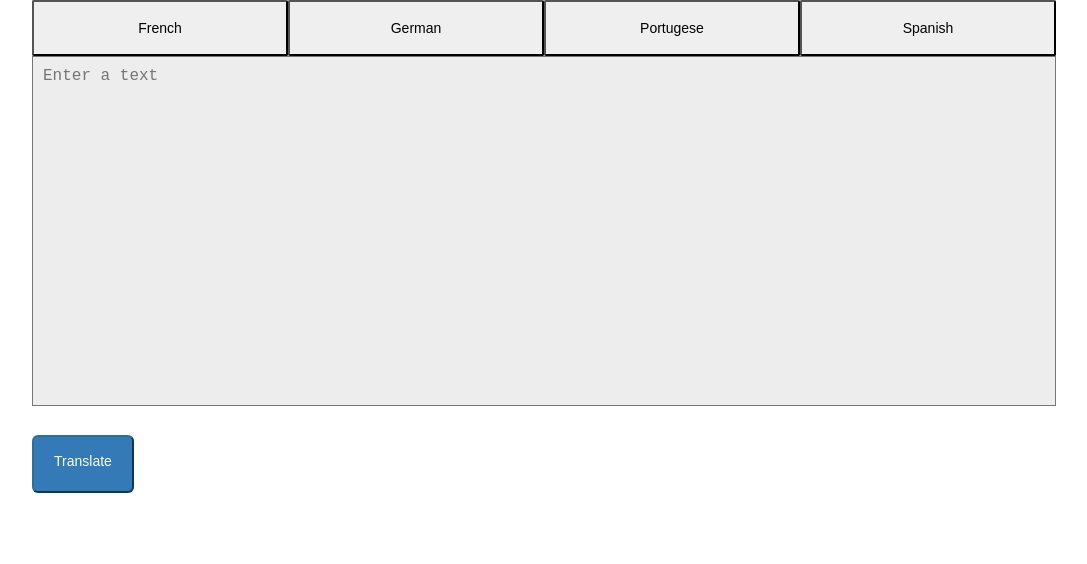
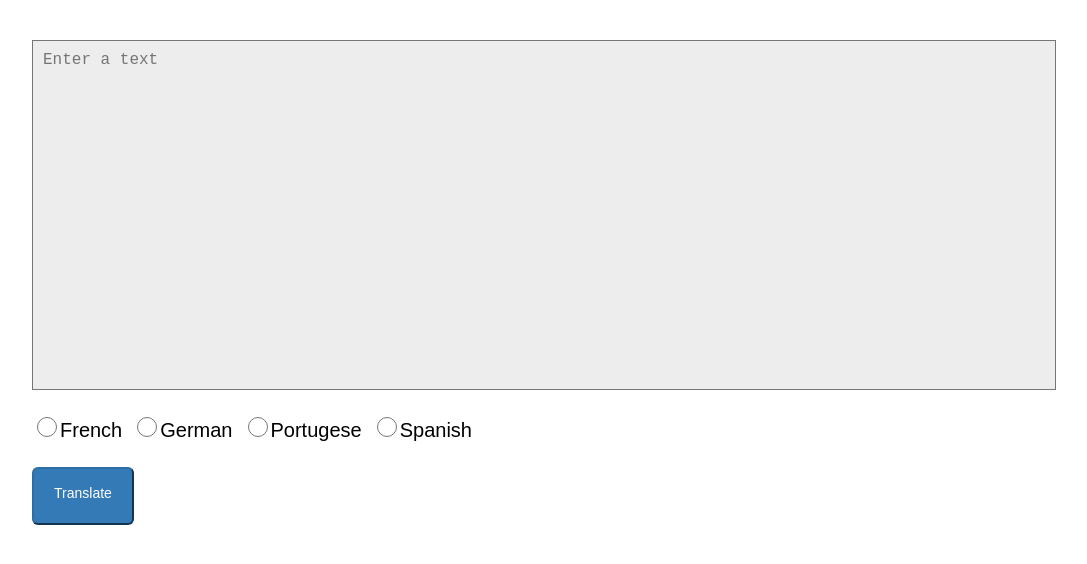
Before and after one commit to areai51/ai-graphQL, a React app: page / in a window 1280 px wide. Shown: the top 564 px of the page, without its empty margins (96-1183 px from the left). Built offline with nearby package versions, Linux system fonts and the light colour scheme; what aws-amplify would draw is missing.

Commit message:
Review changes as per vincis comments - radio button etc,..

```diff
--- a/public/index.html
+++ b/public/index.html
@@ -19,7 +19,7 @@
       work correctly both with client-side routing and a non-root public URL.
       Learn how to configure a non-root public URL by running `npm run build`.
     -->
-    <title>React App</title>
+    <title>AI Translate</title>
   </head>
   <body>
     <noscript>
--- a/src/App.css
+++ b/src/App.css
@@ -9,6 +9,7 @@
   position: relative;
   width: 80%;
   height: 100%;
+  margin:40px auto;
 }
 
 
@@ -91,13 +92,18 @@
   display: flex;
 }
 
-.btn-group-parent > .btn{
-  padding: 18px 20px;
-  width: 100%;
-  outline: none;
-  font-size: 14px;
+.btn-group-parent{
+  padding:20px 0 0;
 }
 
-button.selected {
-  background-color: #efefef;
+.btn-group-parent .languages > .btn{
+  height: 20px;
+  width: 20px;
 }
+
+.btn-group-parent .languages{
+  margin-right: 10px;
+}
+.btn-group-parent .languages > label{
+  font-size: 20px;
+}
--- a/src/App.js
+++ b/src/App.js
@@ -1,10 +1,11 @@
 import React, { Component } from 'react';
 
-
+import awsmobile from './aws-exports';
 import { API, graphqlOperation } from 'aws-amplify';
 import codes from './codes';
 import query from './query';
 import ButtonGroup from './Buttongroup';
+
 import  './App.css';
 
 const buttons = [
@@ -21,10 +22,11 @@ export default class App extends Component {
     sentence: '',
     mp3Url: '',
     loading: false,
-    enableplay:false
+    langSelected:''
   }
   updateIndex = index => {
     this.setState({ index });
+    this.setState({ langSelected:buttons[index]});
   }
   onChangeText = (e) => {
     this.setState({ sentence: e.target.value })
@@ -34,12 +36,11 @@ export default class App extends Component {
     const code = codes[this.state.index].code
     try {
       this.setState({ loading: true });
-      this.setState({ enableplay: false });
       const translation = await API.graphql(graphqlOperation(query, { sentence: this.state.sentence, code: code }))
       const { sentence } = translation.data.getTranslatedSentence
-      const mp3Url = `https://s3.ap-south-1.amazonaws.com/YOURBUCKETNAME/${sentence}`
-      this.setState({ mp3Url, loading: false });
-      this.setState({ enableplay: true });
+      const mp3Url = awsmobile.aws_s3_url+sentence;
+      this.setState({ mp3Url});
+      this.playSound();
     } catch (error) {
       console.log('error translating : ', error)
       this.setState({ loading: false })
@@ -48,8 +49,11 @@ export default class App extends Component {
   playSound = () => {
     const audio = new Audio(this.state.mp3Url);
     try {
-      audio.play();
-      this.setState({ sentence: '' })
+      audio.play().then(()=>{
+        this.setState({loading: false });
+      },(err)=>{
+        console.dir('error',err);
+      });
     }
     catch (error) {
       console.log('playback failed due to audio decoding errors, '+ error);
@@ -60,16 +64,16 @@ export default class App extends Component {
     return (
      <div className="body">
       <div>
-        <ButtonGroup activebtn={this.state.index} buttons={buttons} onButtonClick={this.updateIndex} />
         <textarea
         value={this.state.sentence}
         onChange={this.onChangeText}
         placeholder="Enter a text"
         />
+        <ButtonGroup activebtn={this.state.index} buttons={buttons} onButtonClick={this.updateIndex} />
         <div className="btn-container">
           <button disabled={this.state.loading}
             className="btn btn-primary"
-            onClick={this.translate}><span className="button-text" >Translate</span> { this.state.loading &&<span className="symbol"></span>
+            onClick={this.translate}><span className="button-text" >Translate {this.state.langSelected && 'to '+this.state.langSelected}</span> { this.state.loading &&<span className="symbol"></span>
           }
           </button>
           { this.state.enableplay &&
--- a/src/Buttongroup.js
+++ b/src/Buttongroup.js
@@ -10,11 +10,13 @@ export default ({
             buttons && (
                 buttons.map((value,index)=>{
                     return (
-                    <button
-                        className={"btn " + ( (activebtn === index) ? 'selected' : '' ) }
-                        key={index}
-                        onClick={()=>onButtonClick(index)}>{value}
-                    </button>
+                    <div key={'radiowrapper'+index}  className='languages'>
+                        <input type='radio' name='language' id={'lang'+index} value={value}
+                            className={"btn " + ( (activebtn === index) ? 'selected' : '' ) }
+                            key={'radio'+index}
+                            onClick={()=>onButtonClick(index)}/>
+                        <label key={'label'+index} htmlFor={'lang'+index}>{value}</label>
+                    </div>
                     )
                 })
             )
--- a/src/aws-exports.js
+++ b/src/aws-exports.js
@@ -1,8 +1,9 @@
 const awsmobile = {
-    'aws_appsync_graphqlEndpoint': 'https://xxxxxx.appsync-api.us-east-1.amazonaws.com/graphql',
+  'aws_appsync_graphqlEndpoint': 'https://xxxxxx.appsync-api.us-east-1.amazonaws.com/graphql',
     'aws_appsync_region': 'us-east-1',
     'aws_appsync_authenticationType': 'API_KEY',
     'aws_appsync_apiKey': 'da2-xxxxxxxxxxxxxxxxxxxxxxxxxx',
-  }
+    'aws_s3_url':'https://s3.ap-south-1.amazonaws.com/YOURBUCKETNAME/'
+}
 
-  export default awsmobile;
+export default awsmobile;
```
